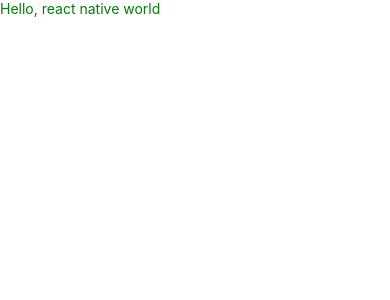
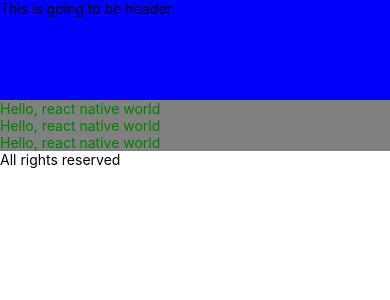
Before and after one commit to VerneriLop/ReactNativeUdemyCourse, a React Native app: screen / in a window 390 px wide. Shown: the top 300 px of the page. Built offline with nearby package versions, Linux system fonts and the light colour scheme.

Commit message:
View component training

```diff
--- a/App.js
+++ b/App.js
@@ -5,8 +5,16 @@ import MyText from './components/MyText/MyText';
 const App = () => {
   return (
     <SafeAreaView>
+      <View style={{backgroundColor: 'blue', height: 100}}>
+        <Text>This is going to be header</Text>
+      </View>
+      <View style={{backgroundColor: 'grey'}}>
+        <MyText />
+        <MyText />
+        <MyText />
+      </View>
       <View>
-        <MyText />
+        <Text>All rights reserved</Text>
       </View>
     </SafeAreaView>
   );
```
